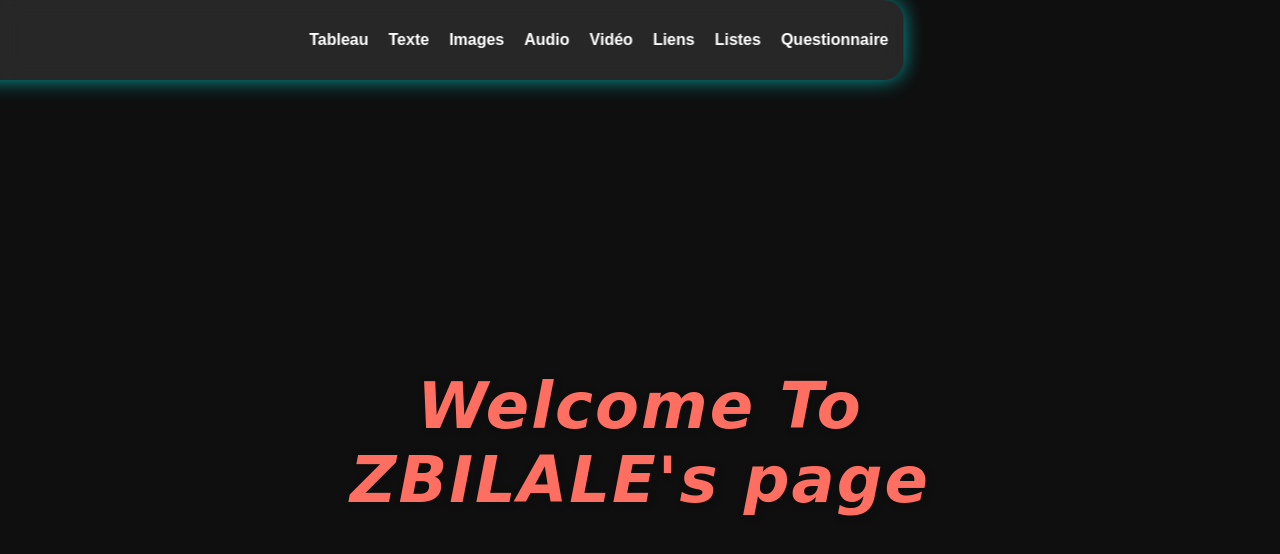
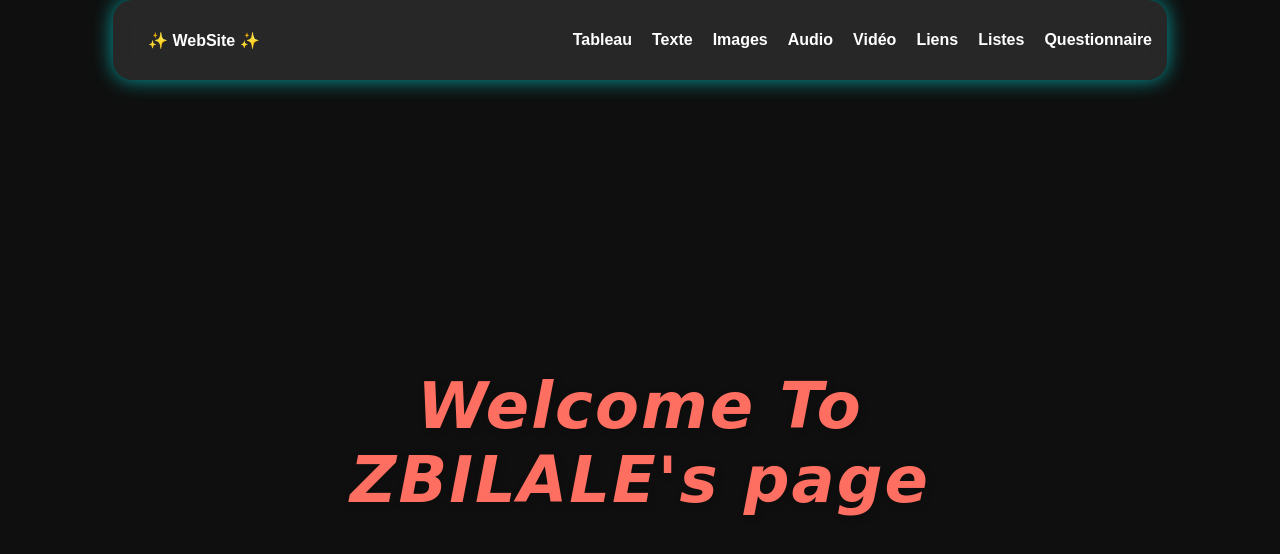
Before and after one commit to Zbilale/WebSite, a plain HTML site: page index.html in a window 1280 px wide. Drawn offline with Linux system fonts and the light colour scheme; a web font is replaced by a local one.

Commit message:
i updated css file

```diff
--- a/style.css
+++ b/style.css
@@ -24,7 +24,7 @@ h1 {
   position: fixed;
   top: 0;
   left: 50%;
-  transform: translateX(-75%);
+  transform: translateX(-50%);
   display: flex;
   justify-content: center;
   align-items: center;
```
